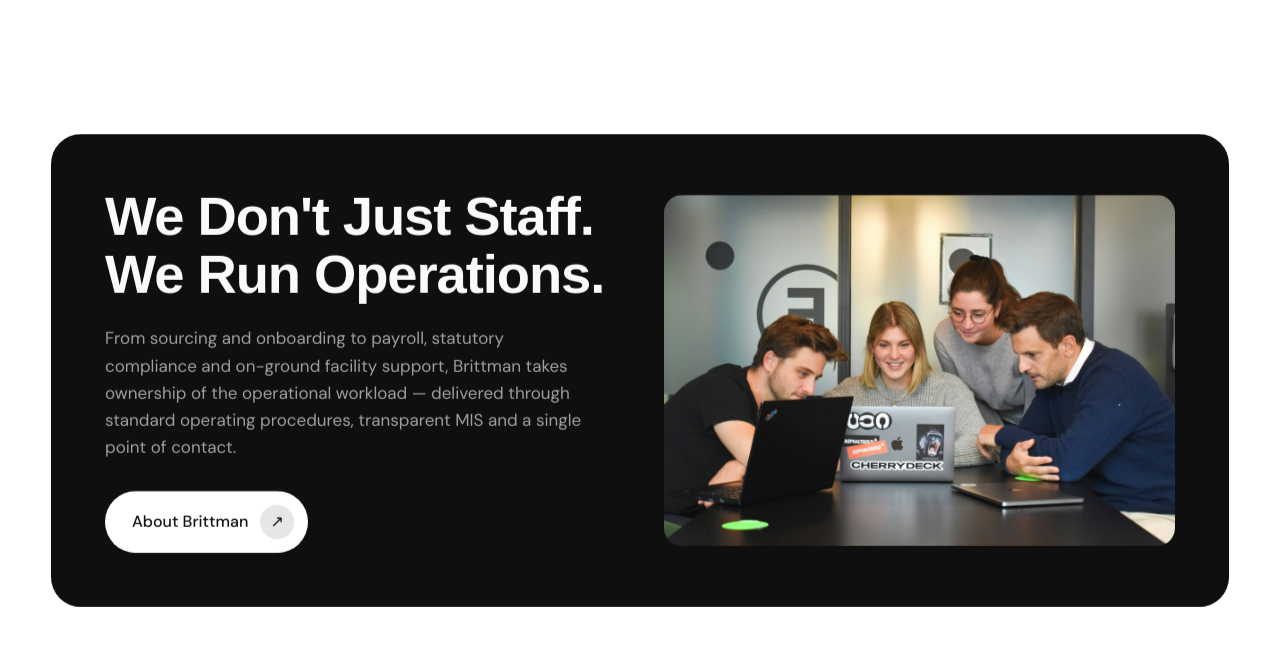
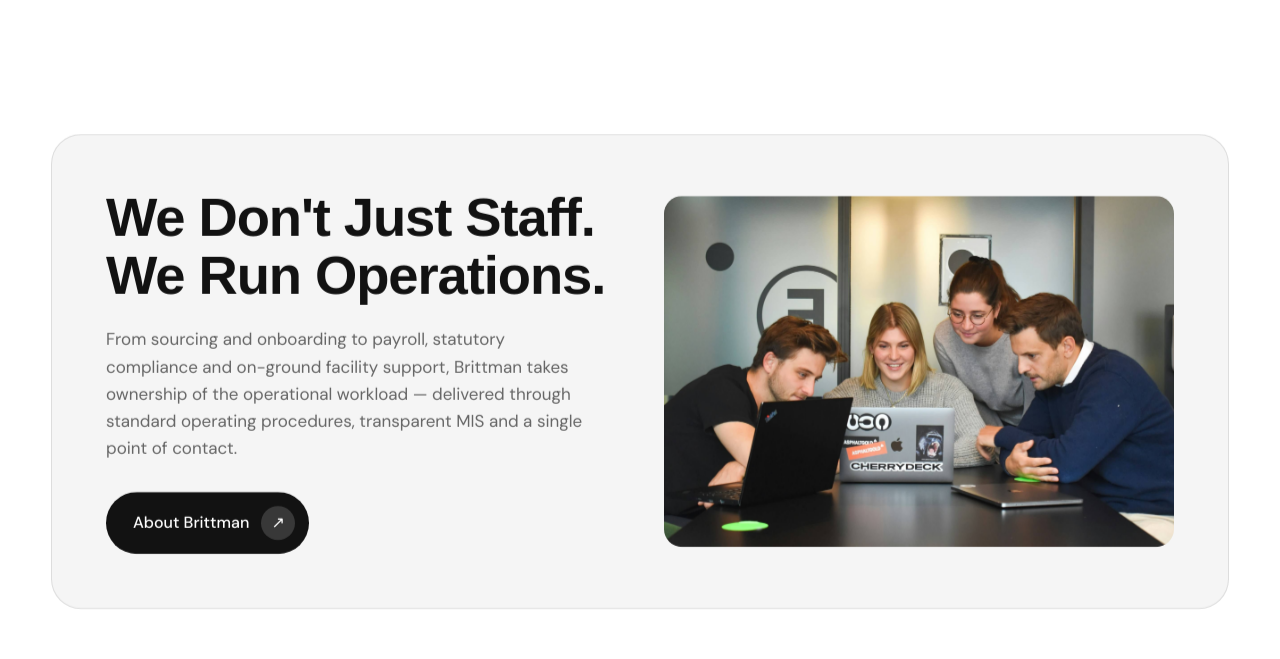
Before and after one commit to KunalDSoni/Brittman, a plain HTML site: page index.html in a window 1280 px wide. Shown: the part 1660-2319 px from the top of the page. Drawn offline with nearby package versions, Linux system fonts and the light colour scheme; a web font is replaced by a local one.

Commit message:
Switch dark content blocks to light surface
Outcomes ("We Don't Just Staff...") and the "Why Enterprises Choose
Brittman" band now use a light background with dark text; outcomes CTA
switched to the dark pill for contrast. Layout/structure unchanged.

Co-Authored-By: Claude Opus 4.8 <noreply@anthropic.com>

```diff
--- a/index.html
+++ b/index.html
@@ -68,7 +68,7 @@
         <div class="outcomes-copy">
           <h2 class="h2 light">We Don't Just Staff.<br>We Run Operations.</h2>
           <p>From sourcing and onboarding to payroll, statutory compliance and on-ground facility support, Brittman takes ownership of the operational workload — delivered through standard operating procedures, transparent MIS and a single point of contact.</p>
-          <a class="btn btn-light" href="about.html">About Brittman <span class="arrow-circle">↗</span></a>
+          <a class="btn btn-dark" href="about.html">About Brittman <span class="arrow-circle">↗</span></a>
         </div>
         <div class="outcomes-media">
           <img src="./assets/images/GaCGPUQAxkKSrOXWLISaBVxjUWU.jpg" alt="Brittman operations team" loading="lazy" />
--- a/styles.css
+++ b/styles.css
@@ -127,8 +127,9 @@ a{ color:inherit; }
 .center-band{ text-align:center; padding:120px 0 70px; }
 
 /* ================= OUTCOMES dark block ================= */
-.outcomes{ background:var(--dark); color:#fafafa; border-radius:30px; padding:54px; display:grid; grid-template-columns:1fr 1fr; gap:48px; align-items:center; }
-.outcomes-copy p{ color:rgba(255,255,255,.6); margin:22px 0 30px; max-width:42ch; }
+.outcomes{ background:var(--bg-soft); color:var(--ink); border:1px solid var(--line); border-radius:30px; padding:54px; display:grid; grid-template-columns:1fr 1fr; gap:48px; align-items:center; }
+.outcomes .h2.light{ color:var(--ink); }
+.outcomes-copy p{ color:var(--muted); margin:22px 0 30px; max-width:42ch; }
 .outcomes-media img{ width:100%; border-radius:18px; aspect-ratio:16/11; object-fit:cover; }
 
 /* ================= STATS ================= */
@@ -208,7 +209,9 @@ a{ color:inherit; }
 .testi figcaption span{ color:var(--muted); font-size:.82rem; }
 
 /* ================= AWARDS (dark) ================= */
-.awards-band{ background:var(--dark); color:#fafafa; padding:90px 0; border-radius:30px; margin:0 4vw; }
+.awards-band{ background:var(--bg-soft); color:var(--ink); padding:90px 0; border-radius:30px; margin:0 4vw; }
+.awards-band .h2.light{ color:var(--ink); }
+.awards-band .sub.light{ color:var(--muted); }
 .awards-grid{ display:grid; grid-template-columns:1fr 1fr; gap:24px; align-items:start; }
 .awards-acc{ list-style:none; display:flex; flex-direction:column; gap:14px; }
 .aw{ border-radius:16px; overflow:hidden; color:#1a1a1a; }
```
